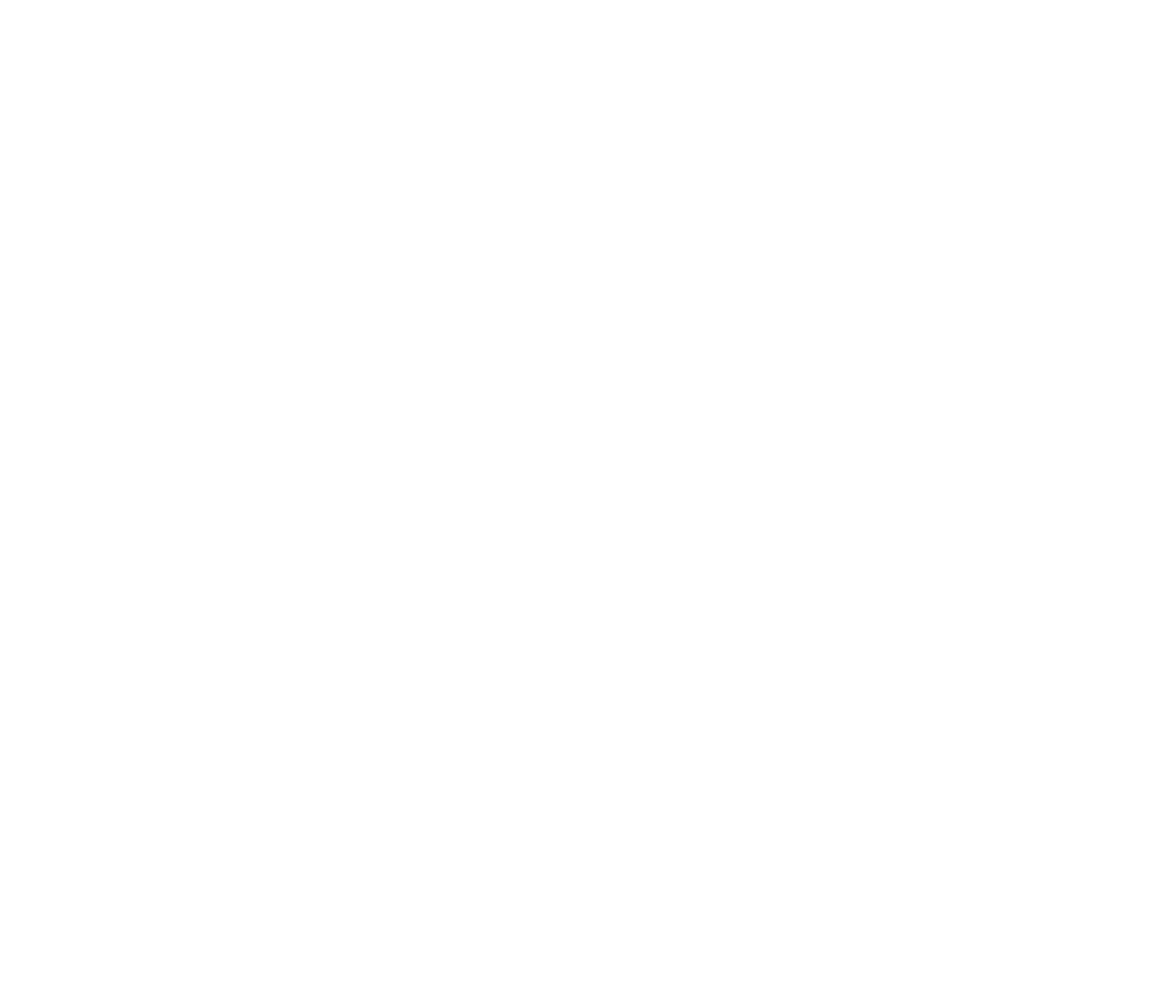
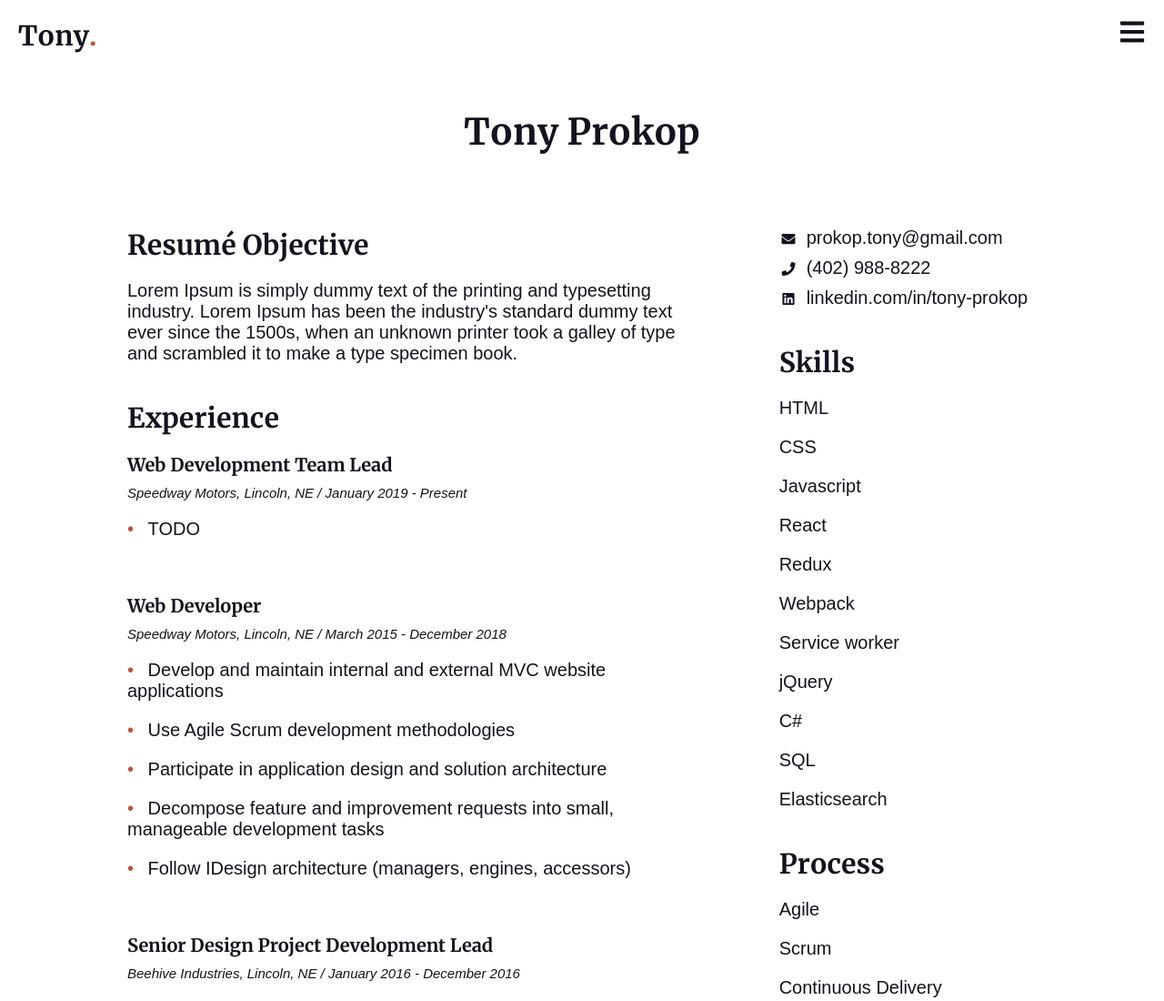
Before and after one commit to TonyProkop/tonyprokop.com, a Gatsby site: page /resume in a window 1280 px wide. Before the commit this address had no page. Shown: the top 1100 px of the page at 91% size. Before the commit the page ends 800 px from the top, so only its background shows below. Built offline with nearby package versions, Linux system fonts and the light colour scheme; Gatsby itself is replaced by a stand-in of ours; a web font is replaced by a local one.

Commit message:
Resume page.

```diff
--- a/src/components/icon.js
+++ b/src/components/icon.js
@@ -71,37 +71,77 @@
 )
 
 export const Rss = () => (
-  <Link to="/" target="_blank">
+  <Link to="/" target="_blank" className={styles.rssLink}>
     <FontAwesomeIcon icon="rss" className={styles.icon} />
   </Link>
 )
 
 export const Github = () => (
-  <a href={githubUrl} target="_blank" rel="noopener noreferrer">
+  <a
+    href={githubUrl}
+    target="_blank"
+    rel="noopener noreferrer"
+    className={styles.githubLink}
+  >
     <FontAwesomeIcon icon={["fab", "github"]} className={styles.icon} />
   </a>
 )
 
-export const Linkedin = () => (
-  <a href={linkedinUrl} target="_blank" rel="noopener noreferrer">
+export const Linkedin = ({ includeText }) => (
+  <a
+    href={linkedinUrl}
+    target="_blank"
+    rel="noopener noreferrer"
+    className={styles.linkedinLink}
+  >
     <FontAwesomeIcon icon={["fab", "linkedin"]} className={styles.icon} />
+    {includeText ? (
+      <span className={styles.linkText}>linkedin.com/in/tony-prokop</span>
+    ) : (
+      false
+    )}
   </a>
 )
 
 export const Facebook = () => (
-  <a href={facebookUrl} target="_blank" rel="noopener noreferrer">
+  <a
+    href={facebookUrl}
+    target="_blank"
+    rel="noopener noreferrer"
+    className={styles.facebookLink}
+  >
     <FontAwesomeIcon icon={["fab", "facebook"]} className={styles.icon} />
   </a>
 )
 
-export const Email = () => (
-  <a href={`mailto:prokop.tony@gmail.com`} rel="noopener noreferrer">
+export const Email = ({ includeText }) => (
+  <a
+    href={`mailto:prokop.tony@gmail.com`}
+    target="_blank"
+    rel="noopener noreferrer"
+    className={styles.emailLink}
+  >
     <FontAwesomeIcon icon="envelope" className={styles.icon} />
+    {includeText ? (
+      <span className={styles.linkText}>prokop.tony@gmail.com</span>
+    ) : (
+      false
+    )}
   </a>
 )
 
-export const Phone = () => (
-  <a href="tel:+14029888222" rel="noopener noreferrer">
+export const Phone = ({ includeText }) => (
+  <a
+    href="tel:+14029888222"
+    target="_blank"
+    rel="noopener noreferrer"
+    className={styles.phoneLink}
+  >
     <FontAwesomeIcon icon="phone" className={styles.icon} />
+    {includeText ? (
+      <span className={styles.linkText}>(402) 988-8222</span>
+    ) : (
+      false
+    )}
   </a>
 )
--- a/src/components/icon.module.scss
+++ b/src/components/icon.module.scss
@@ -1,4 +1,41 @@
+@import "../utils/shared.scss";
+
 .icon {
   cursor: pointer;
   width: 1rem !important;
 }
+
+svg[data-icon="chevron-up"],
+svg[data-icon="chevron-down"],
+svg[data-icon="chevron-left"],
+svg[data-icon="chevron-right"] {
+  color: $color-red;
+}
+
+.emailLink:hover {
+  color: $color-email;
+}
+
+.phoneLink:hover {
+  color: $color-phone;
+}
+
+.linkedinLink:hover {
+  color: $color-linkedin;
+}
+
+.githubLink:hover {
+  color: $color-github;
+}
+
+.facebookLink:hover {
+  color: $color-facebook;
+}
+
+.rssLink:hover {
+  color: $color-rss;
+}
+
+.linkText {
+  margin-left: 0.5rem;
+}
--- a/src/components/layout.scss
+++ b/src/components/layout.scss
@@ -11,14 +11,8 @@
 
 html {
   color: $color-black;
-  font-size: 24px;
+  font-size: 20px;
   font-family: Arial;
-}
-
-@media (max-width: 600px) {
-  html {
-    font-size: 16px;
-  }
 }
 
 body {
@@ -84,6 +78,22 @@
   font-size: 1rem;
 }
 
+ul {
+  list-style: none;
+  padding: 0;
+  margin: 1rem 0;
+}
+
+li {
+  margin-bottom: 1rem;
+
+  &:before {
+    content: "• ";
+    color: $color-red;
+    padding-right: 0.5rem;
+  }
+}
+
 .callToActionLink {
   font-size: 0.75rem;
   font-family: "Merriweather";
@@ -94,37 +104,6 @@
     height: 0.75rem !important;
     margin-left: 0.25rem;
   }
-}
-
-svg[data-icon="chevron-up"],
-svg[data-icon="chevron-down"],
-svg[data-icon="chevron-left"],
-svg[data-icon="chevron-right"] {
-  color: $color-red;
-}
-
-svg[data-icon="envelope"]:hover {
-  color: $color-email;
-}
-
-svg[data-icon="phone"]:hover {
-  color: $color-phone;
-}
-
-svg[data-icon="linkedin"]:hover {
-  color: $color-linkedin;
-}
-
-svg[data-icon="github"]:hover {
-  color: $color-github;
-}
-
-svg[data-icon="facebook"]:hover {
-  color: $color-facebook;
-}
-
-svg[data-icon="rss"]:hover {
-  color: $color-rss;
 }
 
 .logo {
@@ -139,3 +118,7 @@
     color: $color-red;
   }
 }
+
+.bold {
+  font-weight: bold;
+}
--- a/src/pages/index.module.scss
+++ b/src/pages/index.module.scss
@@ -24,7 +24,6 @@
   max-width: $pageWidth;
   margin: 0;
   padding: 0 2rem;
-  font-size: 2rem;
 
   span {
     color: $color-red;
--- /dev/null
+++ b/src/pages/resume.js
@@ -0,0 +1,140 @@
+import React from "react"
+import Layout from "../components/layout"
+import { Email, Phone, Linkedin } from "../components/icon"
+import styles from "./resume.module.scss"
+
+const Resume = () => (
+  <Layout>
+    <h1 className={styles.heading}>Tony Prokop</h1>
+    <div className={styles.main}>
+      <ResumeObjective />
+      <Experience />
+    </div>
+    <div className={styles.sidebar}>
+      <Contact />
+      <Skills />
+      <Process />
+      <Education />
+    </div>
+  </Layout>
+)
+
+const ResumeObjective = () => (
+  <div className={styles.resumeObjective}>
+    <h2>Resumé Objective</h2>
+    <div>
+      Lorem Ipsum is simply dummy text of the printing and typesetting industry.
+      Lorem Ipsum has been the industry's standard dummy text ever since the
+      1500s, when an unknown printer took a galley of type and scrambled it to
+      make a type specimen book.
+    </div>
+  </div>
+)
+
+const Experience = () => (
+  <div className={styles.experience}>
+    <h2>Experience</h2>
+    <h3>Web Development Team Lead</h3>
+    <div className={styles.subhead}>
+      Speedway Motors, Lincoln, NE / January 2019 - Present
+    </div>
+    <ul>
+      <li>TODO</li>
+    </ul>
+    <h3>Web Developer</h3>
+    <div className={styles.subhead}>
+      Speedway Motors, Lincoln, NE / March 2015 - December 2018
+    </div>
+    <ul>
+      <li>
+        Develop and maintain internal and external MVC website applications
+      </li>
+      <li>Use Agile Scrum development methodologies</li>
+      <li>Participate in application design and solution architecture</li>
+      <li>
+        Decompose feature and improvement requests into small, manageable
+        development tasks
+      </li>
+      <li>Follow IDesign architecture (managers, engines, accessors)</li>
+    </ul>
+    <h3>Senior Design Project Development Lead</h3>
+    <div className={styles.subhead}>
+      Beehive Industries, Lincoln, NE / January 2016 - December 2016
+    </div>
+    <ul>
+      <li>Managed issue tracking, deliverables and deadlines</li>
+      <li>
+        Was held responsible for the technical integrity of the senior design
+        project{" "}
+      </li>
+      <li>Performed code reviews for all pull requests</li>
+      <li>Answer teammates’ technical questions </li>
+      <li>Followed IDesign architecture (managers, engines, accessors)</li>
+    </ul>
+    <h3>Compute Science Teacher’s Assistant</h3>
+    <div className={styles.subhead}>
+      University of Nebraska-Lincoln, Lincoln, NE / August 2014 - March 2015
+    </div>
+    <ul>
+      <li>Taught fundamentals of programming in C</li>
+      <li>Monitored labs</li>
+      <li>Maintained office hours for tutoring</li>
+      <li>Graded assignments and lab worksheets</li>
+    </ul>
+  </div>
+)
+
+const Contact = () => (
+  <div className={styles.contact}>
+    <div>
+      <Email includeText={true} />
+    </div>
+    <div>
+      <Phone includeText={true} />
+    </div>
+    <div>
+      <Linkedin includeText={true} />
+    </div>
+  </div>
+)
+
+const Skills = () => (
+  <div className={styles.skills}>
+    <h2>Skills</h2>
+    <div>HTML</div>
+    <div>CSS</div>
+    <div>Javascript</div>
+    <div>React</div>
+    <div>Redux</div>
+    <div>Webpack</div>
+    <div>Service worker</div>
+    <div>jQuery</div>
+    <div>C#</div>
+    <div>SQL</div>
+    <div>Elasticsearch</div>
+  </div>
+)
+
+const Process = () => (
+  <div className={styles.process}>
+    <h2>Process</h2>
+    <div>Agile</div>
+    <div>Scrum</div>
+    <div>Continuous Delivery</div>
+    <div>Continuous Integration</div>
+    <div>Trunk Based Development</div>
+    <div>Pair Programming</div>
+    <div>Mob Programming</div>
+  </div>
+)
+
+const Education = () => (
+  <div className={styles.education}>
+    <h2>Education</h2>
+    <div>B.S. Computer Science</div>
+    <div>University of Nebraska</div>
+    <div>Lincoln, NE / 2016</div>
+  </div>
+)
+
+export default Resume
--- /dev/null
+++ b/src/pages/resume.module.scss
@@ -0,0 +1,75 @@
+.heading {
+  margin-bottom: 2rem;
+}
+
+.main {
+  width: 66.66666%;
+  padding-right: 5%;
+  box-sizing: border-box;
+  float: left;
+}
+
+.sidebar {
+  width: 33.33333%;
+  padding-left: 5%;
+  box-sizing: border-box;
+  float: right;
+}
+
+.resumeObjective,
+.experience,
+.skills,
+.process,
+.education {
+  margin-top: 2rem;
+
+  h2 {
+    margin-bottom: 1rem;
+  }
+}
+
+.contact {
+  margin-top: 2rem;
+
+  svg {
+    font-size: 0.75rem;
+  }
+
+  div {
+    margin-bottom: 0.5rem;
+  }
+}
+
+.experience {
+  h3 {
+    font-family: "Merriweather";
+  }
+
+  ul {
+    margin-bottom: 3rem;
+  }
+}
+
+.subhead {
+  font-style: italic;
+  margin-top: 0.5rem;
+  font-size: 0.75rem;
+}
+
+.skills {
+  div {
+    margin-top: 1rem;
+  }
+}
+
+.process {
+  div {
+    margin-top: 1rem;
+  }
+}
+
+.education {
+  div {
+    margin-top: 1rem;
+  }
+}
--- a/src/utils/config.js
+++ b/src/utils/config.js
@@ -1,7 +1,7 @@
 export const IS_MY_WORK_ENABLED = false
-export const IS_RESUME_ENABLED = false
+export const IS_RESUME_ENABLED = true
 
-export const linkedinUrl = "https://www.linkedin.com/in/tony-prokop-81020aa9/"
+export const linkedinUrl = "https://www.linkedin.com/in/tony-prokop/"
 export const facebookUrl = "https://www.facebook.com/tony.prokop.9"
 export const githubUrl = "https://github.com/TonyProkop"
 export const speedwayMotorsUrl = "https://www.speedwaymotors.com/"
```
Also changed, not shown: src/pages/blog.module.scss (+0 -21 lines).
